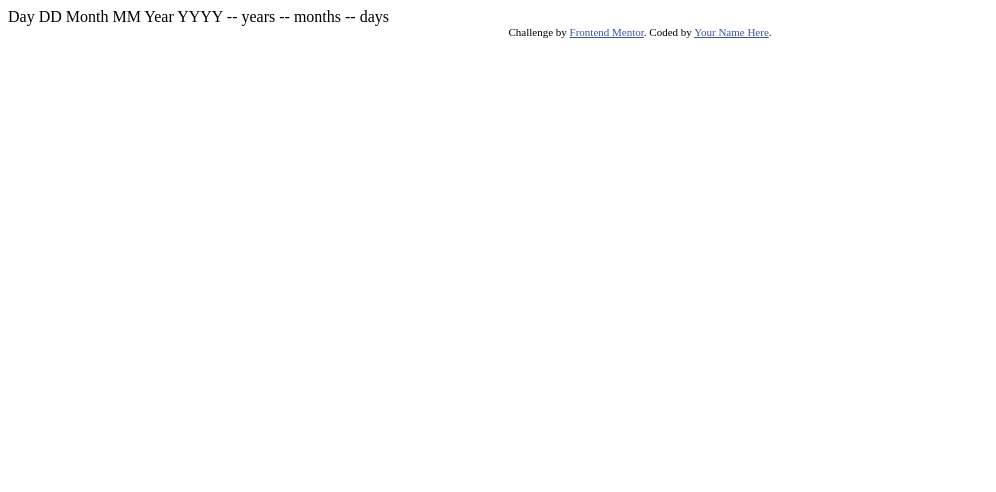
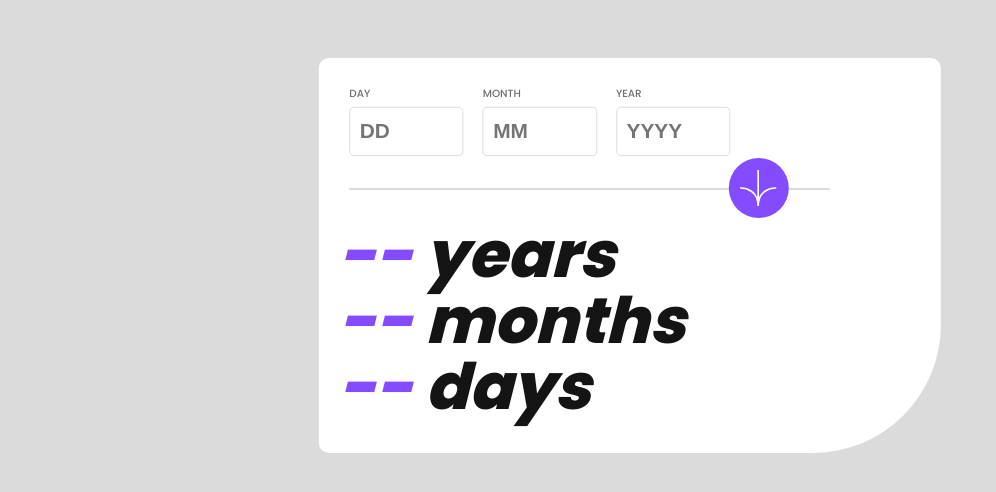
Before and after one commit to amive/Age-calculator-app, a plain HTML site: page index.html in a window 1280 px wide. Shown: the whole page, without its empty margins (0-996 px from the left). Drawn offline with Linux system fonts and the light colour scheme.

Commit message:
Finished Desktop design

```diff
--- a/index.html
+++ b/index.html
@@ -1,37 +1,46 @@
 <!DOCTYPE html>
 <html lang="en">
   <head>
-  <meta charset="UTF-8">
-  <meta name="viewport" content="width=device-width, initial-scale=1.0"> <!-- displays site properly based on user's device -->
+    <meta charset="UTF-8" />
+    <meta name="viewport" content="width=device-width, initial-scale=1.0" />
+    <!-- displays site properly based on user's device -->
 
-  <link rel="icon" type="image/png" sizes="32x32" href="./assets/images/favicon-32x32.png">
+    <link
+      rel="icon"
+      type="image/png"
+      sizes="32x32"
+      href="./assets/images/favicon-32x32.png"
+    />
+    <link rel="stylesheet" href="style.css" />
 
     <title>Frontend Mentor | Age calculator app</title>
-
-  <!-- Feel free to remove these styles or customise in your own stylesheet 👍 -->
-  <style>
-    .attribution { font-size: 11px; text-align: center; }
-    .attribution a { color: hsl(228, 45%, 44%); }
-  </style>
   </head>
   <body>
+    <div class="container">
+      <div class="inputs">
+        <div class="input-group">
+          <label for="day">DAY</label>
+          <input type="text" placeholder="DD" id="day" />
+        </div>
+        <div class="input-group">
+          <label for="month">MONTH</label>
+          <input type="text" placeholder="MM" id="month" />
+        </div>
+        <div class="input-group">
+          <label for="year">YEAR</label>
+          <input type="text" placeholder="YYYY" id="year" />
+        </div>
+      </div>
 
-  Day
-  DD
-
-  Month
-  MM
-
-  Year
-  YYYY
-
-  -- years
-  -- months
-  -- days
-
-  <div class="attribution">
-    Challenge by <a href="https://www.frontendmentor.io?ref=challenge" target="_blank">Frontend Mentor</a>.
-    Coded by <a href="#">Your Name Here</a>.
+      <hr class="separator" />
+      <div class="arrow">
+        <img src="assets/images/icon-arrow.svg" alt="" />
+      </div>
+      <div class="result">
+        <p><span id="yearRes"> -- </span> years</p>
+        <p><span id="monthRes">-- </span> months</p>
+        <p><span id="dayRes">--</span> days</p>
+      </div>
     </div>
   </body>
 </html>
--- /dev/null
+++ b/style.css
@@ -0,0 +1,86 @@
+@import url("https://fonts.googleapis.com/css2?family=Poppins:wght@500;700;800&display=swap");
+body {
+  font-family: "Poppins", sans-serif;
+  font-size: 32px;
+  background-color: hsl(0, 0%, 86%);
+  overflow: hidden;
+}
+
+.inputs {
+  display: flex;
+  scale: 0.95;
+  width: 70%;
+  color: hsl(0, 1%, 44%);
+}
+
+.input-group {
+  display: flex;
+  flex-direction: column;
+  gap: 5px;
+}
+
+label {
+  font-size: 11px;
+  font-weight: 500;
+}
+
+input {
+  font-size: 22px;
+  width: 70%;
+  height: 30px;
+  font-weight: 700;
+  border-radius: 5px;
+  border: 1.5px solid hsl(0, 0%, 86%);
+  padding: 10px;
+}
+
+.result {
+  font-size: 2em;
+  font-weight: 800;
+  font-style: italic;
+  line-height: 2px;
+  color: hsl(0, 0%, 8%);
+}
+
+#yearRes,
+#dayRes,
+#monthRes {
+  color: hsl(259, 100%, 65%);
+}
+
+.separator {
+  width: 80%;
+  border: none;
+  height: 2px;
+  background-color: hsl(0, 0%, 86%);
+  margin: 30px 0;
+  position: relative;
+  left: 10px;
+}
+.arrow {
+  width: 60px;
+  height: 60px;
+  background-color: hsl(259, 100%, 65%);
+  border-radius: 50%;
+  position: absolute;
+  top: 100px;
+  transform: translateX(390px);
+}
+.arrow img {
+  scale: 0.6;
+  transform: translateX(-5.5%);
+  height: 100%;
+}
+.container {
+  background-color: white;
+  height: 370px;
+  border-radius: 10px;
+  border-bottom-right-radius: 8pc;
+  align-content: center;
+  padding-left: 20px;
+  padding-top: 25px;
+  width: 47vw;
+  transform: translateX(50%);
+  position: relative;
+  top: 50px;
+}
```
Lines whose indentation alone changed are shown as unchanged.
